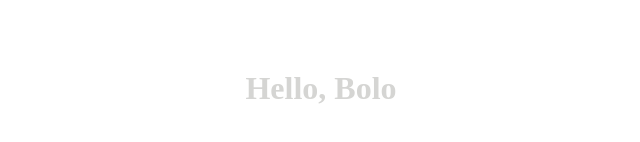
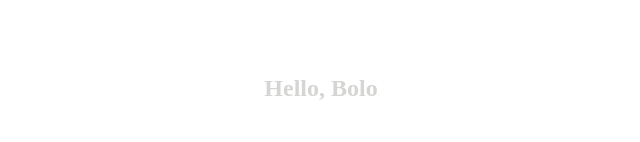
Before and after one commit to JaminZhou/Bolo-Blog, a plain HTML site: page index.html in a window 1280 px wide. Shown: the part 312-454 px from the top of the page, 319-959 px from the left. Drawn offline with Linux system fonts and the light colour scheme.

Commit message:
update pt to px

```diff
--- a/index.html
+++ b/index.html
@@ -17,7 +17,7 @@
 		}
 		p {
 			font-weight: bold;
-			font-size: 24pt;
+			font-size: 24px;
 			color: #d5d5d3;
 		}
 	</style>
```
